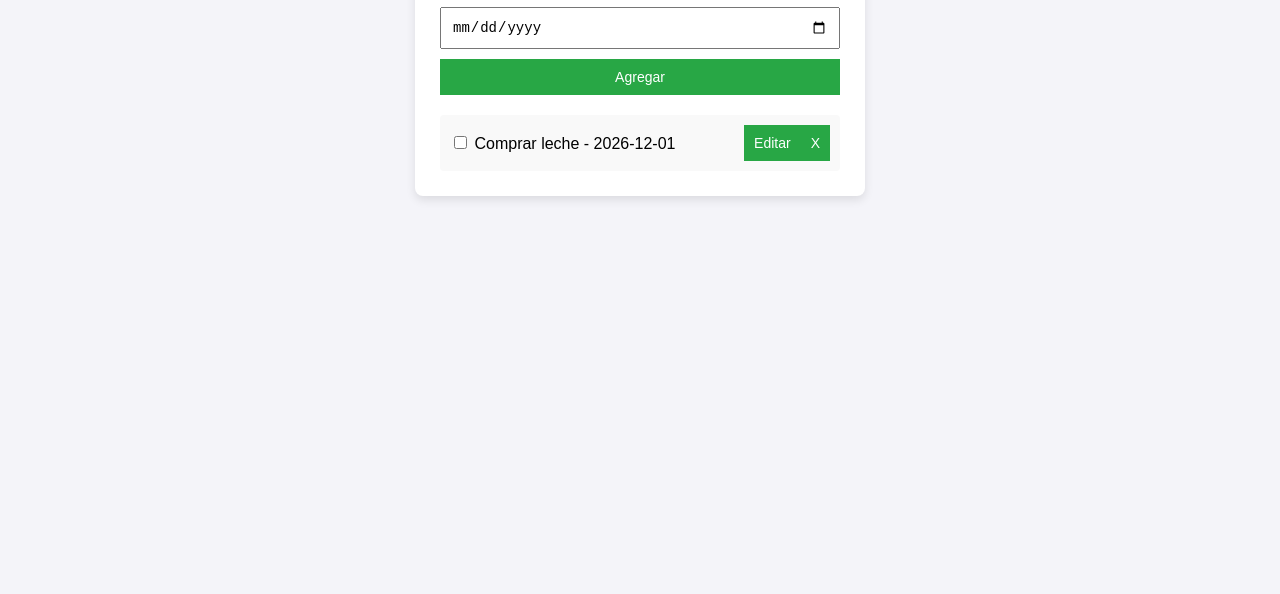
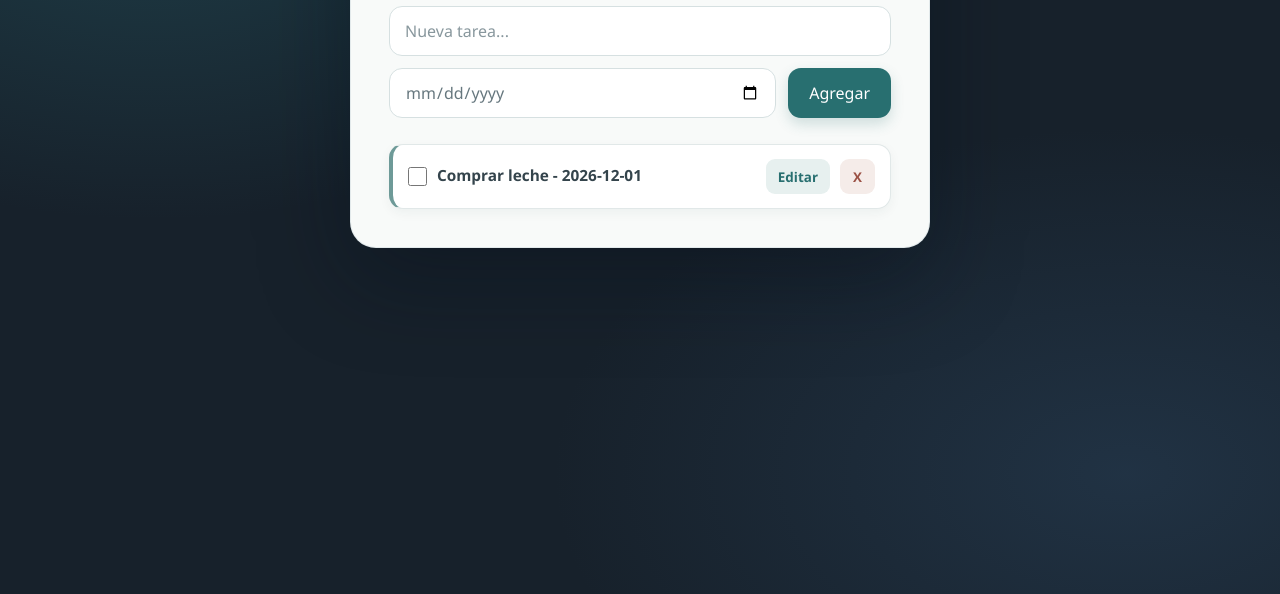
Before and after one commit to DanielCampoCh/Ejercicio-DOM, a plain HTML site: page index.html in a window 1280 px wide. Shown: the part 206-800 px from the top of the page. Drawn offline with Linux system fonts and the light colour scheme.

Commit message:
Mejorar estilo de la lista de pendientes

```diff
--- a/styles.css
+++ b/styles.css
@@ -1,43 +1,270 @@
+:root {
+    font-family: "Segoe UI", Arial, sans-serif;
+    color: #202c38;
+    background: #17212b;
+    font-synthesis: none;
+    text-rendering: optimizeLegibility;
+    -webkit-font-smoothing: antialiased;
+    -moz-osx-font-smoothing: grayscale;
+}
+
+* {
+    box-sizing: border-box;
+}
+
 body {
-    font-family: Arial, sans-serif;
-    background-color: #f4f4f9;
+    min-height: 100vh;
+    margin: 0;
+    padding: 64px 20px;
     display: flex;
     justify-content: center;
-    padding-top: 50px;
+    align-items: flex-start;
+    background:
+        radial-gradient(ellipse at 12% 10%, rgba(40, 100, 111, 0.42), transparent 34%),
+        radial-gradient(ellipse at 88% 85%, rgba(47, 76, 105, 0.4), transparent 36%),
+        #17212b;
 }
+
 .todo-container {
-    background: white;
-    padding: 25px;
-    border-radius: 8px;
-    box-shadow: 0 4px 10px rgba(0,0,0,0.1);
-    width: 400px;
+    position: relative;
+    isolation: isolate;
+    overflow: hidden;
+    width: min(100%, 580px);
+    padding: 38px;
+    border: 1px solid rgba(220, 229, 232, 0.8);
+    border-top: 5px solid #247c79;
+    border-radius: 26px;
+    background: #f8faf9;
+    box-shadow: 0 30px 90px rgba(5, 14, 23, 0.38);
 }
+
+.todo-container::before {
+    position: absolute;
+    z-index: -1;
+    top: -105px;
+    right: -80px;
+    width: 220px;
+    height: 220px;
+    border-radius: 50%;
+    background: radial-gradient(circle, rgba(48, 143, 137, 0.12), transparent 70%);
+    content: "";
+    pointer-events: none;
+}
+
+h1 {
+    margin: 0 0 28px;
+    color: #1d2b35;
+    font-size: clamp(1.8rem, 5vw, 2.45rem);
+    font-weight: 850;
+    letter-spacing: -0.055em;
+}
+
+h1::before {
+    display: block;
+    margin-bottom: 9px;
+    color: #317f7a;
+    content: "ORGANIZA TU DÍA";
+    font-size: 0.68rem;
+    font-weight: 800;
+    letter-spacing: 0.16em;
+}
+
 .input-section {
-    display: flex;
-    flex-direction: column;
-    gap: 10px;
-    margin-bottom: 20px;
+    display: grid;
+    grid-template-columns: minmax(0, 1fr) auto;
+    gap: 12px;
+    margin-bottom: 26px;
 }
-input, button {
-    padding: 10px;
-    font-size: 14px;
+
+.input-section input,
+.input-section button {
+    min-height: 50px;
+    border-radius: 13px;
+    font: inherit;
 }
+
+.input-section input {
+    min-width: 0;
+    padding: 0 15px;
+    border: 1px solid #d6e0e1;
+    outline: none;
+    color: #253640;
+    background: #fff;
+    transition: border-color 160ms ease, box-shadow 160ms ease, background 160ms ease;
+}
+
+.input-section input:first-child {
+    grid-column: 1 / -1;
+}
+
+.input-section input::placeholder {
+    color: #88979d;
+}
+
+.input-section input:focus {
+    border-color: #398984;
+    background: #fff;
+    box-shadow: 0 0 0 4px rgba(57, 137, 132, 0.13);
+}
+
+.input-section input[type="date"] {
+    color: #66777e;
+}
+
 button {
-    background-color: #28a745;
-    color: white;
-    border: none;
+    border: 0;
+    color: #fff;
+    background: #286f70;
     cursor: pointer;
+    font: inherit;
+    font-weight: 750;
+    transition: background 160ms ease, transform 160ms ease, box-shadow 160ms ease;
 }
+
+.input-section button {
+    padding: 0 21px;
+    background: #286f70;
+    box-shadow: 0 6px 14px rgba(40, 111, 112, 0.2);
+}
+
+.input-section button:hover {
+    background: #20595b;
+    box-shadow: 0 8px 18px rgba(40, 111, 112, 0.28);
+    transform: translateY(-2px);
+}
+
+button:active {
+    transform: translateY(0);
+}
+
+button:focus-visible,
+input:focus-visible {
+    outline: 3px solid rgba(40, 111, 112, 0.35);
+    outline-offset: 3px;
+}
+
+#todo-list {
+    display: grid;
+    gap: 11px;
+}
+
 .todo-item {
     display: flex;
     justify-content: space-between;
     align-items: center;
-    background: #f9f9f9;
-    padding: 10px;
-    margin-top: 8px;
-    border-radius: 4px;
+    gap: 14px;
+    min-width: 0;
+    padding: 14px 15px;
+    border: 1px solid #e1e8e8;
+    border-left: 4px solid #6e9a98;
+    border-radius: 14px;
+    background: #fff;
+    box-shadow: 0 4px 12px rgba(28, 50, 59, 0.05);
+    transition: border-color 160ms ease, box-shadow 160ms ease, transform 160ms ease;
 }
+
+.todo-item:hover {
+    transform: translateY(-2px);
+    border-color: #b8d2d0;
+    border-left-color: #287c79;
+    box-shadow: 0 9px 20px rgba(28, 50, 59, 0.09);
+}
+
+.todo-item > div {
+    display: flex;
+    align-items: center;
+    gap: 10px;
+    min-width: 0;
+}
+
+.todo-item > div:first-child {
+    flex: 1;
+}
+
+.todo-item input[type="checkbox"] {
+    width: 19px;
+    height: 19px;
+    flex: 0 0 auto;
+    margin: 0;
+    accent-color: #287c79;
+    cursor: pointer;
+}
+
+.todo-item span {
+    overflow-wrap: anywhere;
+    color: #34444c;
+    font-size: 0.96rem;
+    font-weight: 600;
+    line-height: 1.45;
+}
+
+.todo-item.completed {
+    border-left-color: #668f78;
+    background: #f5faf6;
+}
+
 .todo-item.completed span {
+    color: #899a91;
     text-decoration: line-through;
-    color: gray;
 }
+
+.todo-item > div:last-child button {
+    min-height: 35px;
+    padding: 0 12px;
+    border-radius: 9px;
+    background: #e7f0ef;
+    color: #286f70;
+    font-size: 0.84rem;
+}
+
+.todo-item > div:last-child button:hover {
+    background: #d7e8e6;
+}
+
+.todo-item > div:last-child button:last-child {
+    width: 35px;
+    padding: 0;
+    background: #f5ece9;
+    color: #9b5145;
+}
+
+.todo-item > div:last-child button:last-child:hover {
+    background: #eddbd5;
+}
+
+@media (max-width: 480px) {
+    body {
+        padding: 24px 14px;
+    }
+
+    .todo-container {
+        padding: 27px 20px;
+        border-radius: 21px;
+    }
+
+    .input-section {
+        grid-template-columns: minmax(0, 1fr);
+    }
+
+    .input-section input:first-child {
+        grid-column: auto;
+    }
+
+    .input-section button {
+        min-height: 48px;
+    }
+
+    .todo-item {
+        align-items: flex-start;
+        padding: 12px;
+    }
+}
+
+@media (prefers-reduced-motion: reduce) {
+    *,
+    *::before,
+    *::after {
+        scroll-behavior: auto !important;
+        transition-duration: 0.01ms !important;
+    }
+}
```
